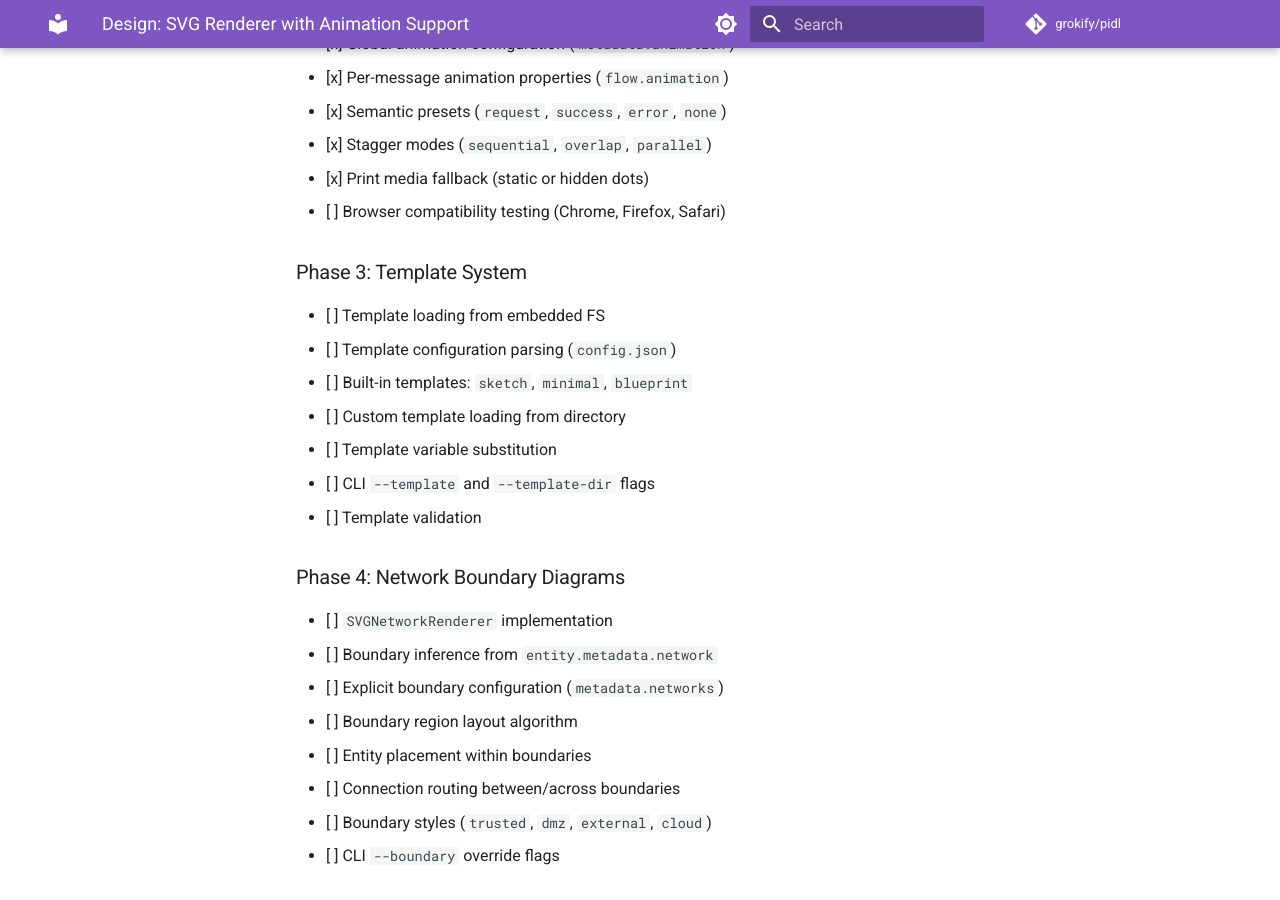
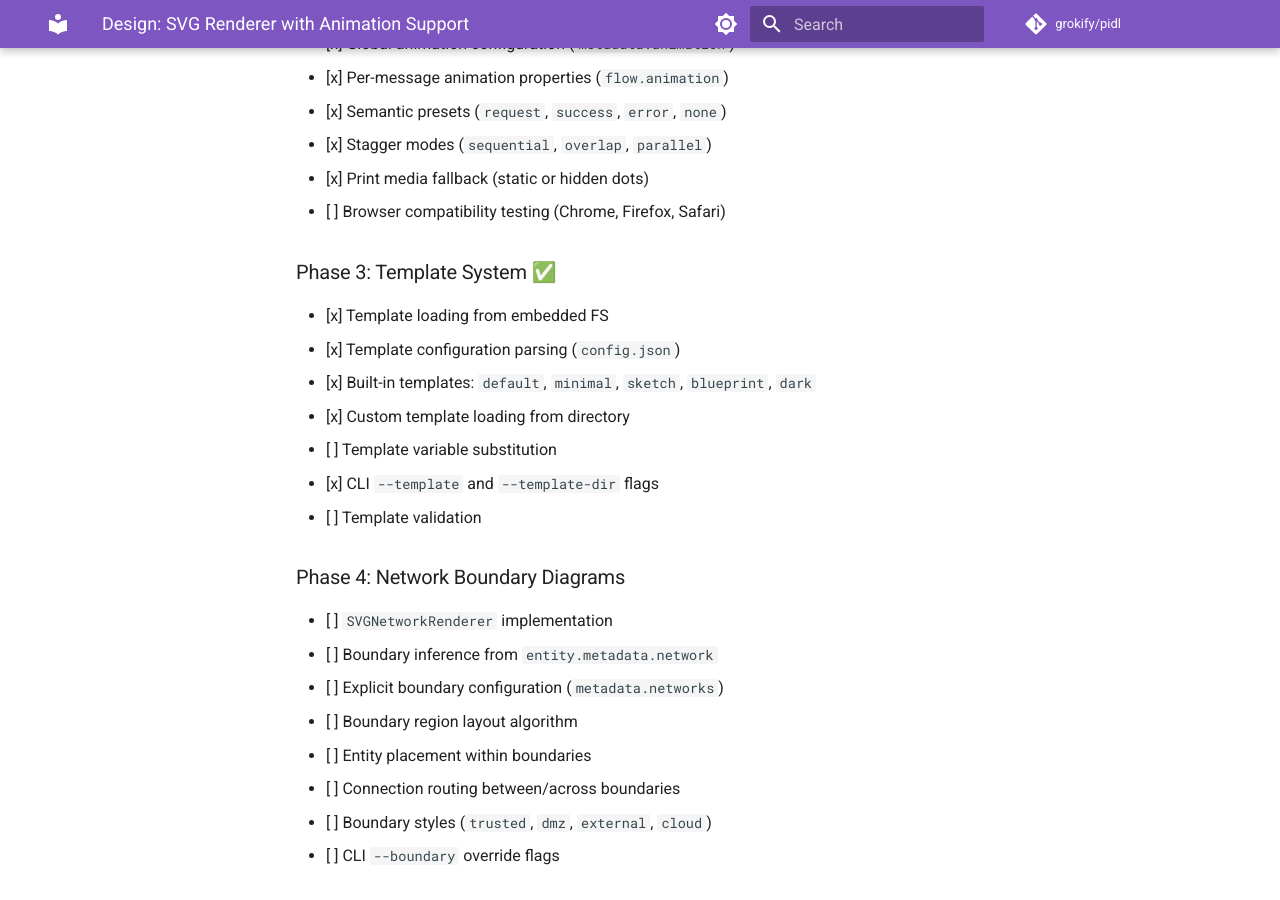
Before and after one commit to grokify/pidl, an MkDocs documentation site: the page built from docs/design/animated-svg.md, in a window 1280 px wide and 900 px high, scrolled down 18082 px. Built offline with MkDocs 1.6.1 and Material for MkDocs 9.7.7, drawn with Linux system fonts in a browser that asks for light colours; comment, search, counter and statistics services are not loaded.

Commit message:
docs(design): mark Phase 3 as complete
Update implementation status for SVG renderer design document:
- Phase 3 (Template System): Complete except variable substitution and validation

Co-Authored-By: Claude Opus 4.5 <noreply@anthropic.com>

```diff
--- a/docs/design/animated-svg.md
+++ b/docs/design/animated-svg.md
@@ -814,13 +814,13 @@ pidl render --format=svg-animated \
 - [x] Print media fallback (static or hidden dots)
 - [ ] Browser compatibility testing (Chrome, Firefox, Safari)
 
-### Phase 3: Template System
-- [ ] Template loading from embedded FS
-- [ ] Template configuration parsing (`config.json`)
-- [ ] Built-in templates: `sketch`, `minimal`, `blueprint`
-- [ ] Custom template loading from directory
+### Phase 3: Template System ✅
+- [x] Template loading from embedded FS
+- [x] Template configuration parsing (`config.json`)
+- [x] Built-in templates: `default`, `minimal`, `sketch`, `blueprint`, `dark`
+- [x] Custom template loading from directory
 - [ ] Template variable substitution
-- [ ] CLI `--template` and `--template-dir` flags
+- [x] CLI `--template` and `--template-dir` flags
 - [ ] Template validation
 
 ### Phase 4: Network Boundary Diagrams
```
